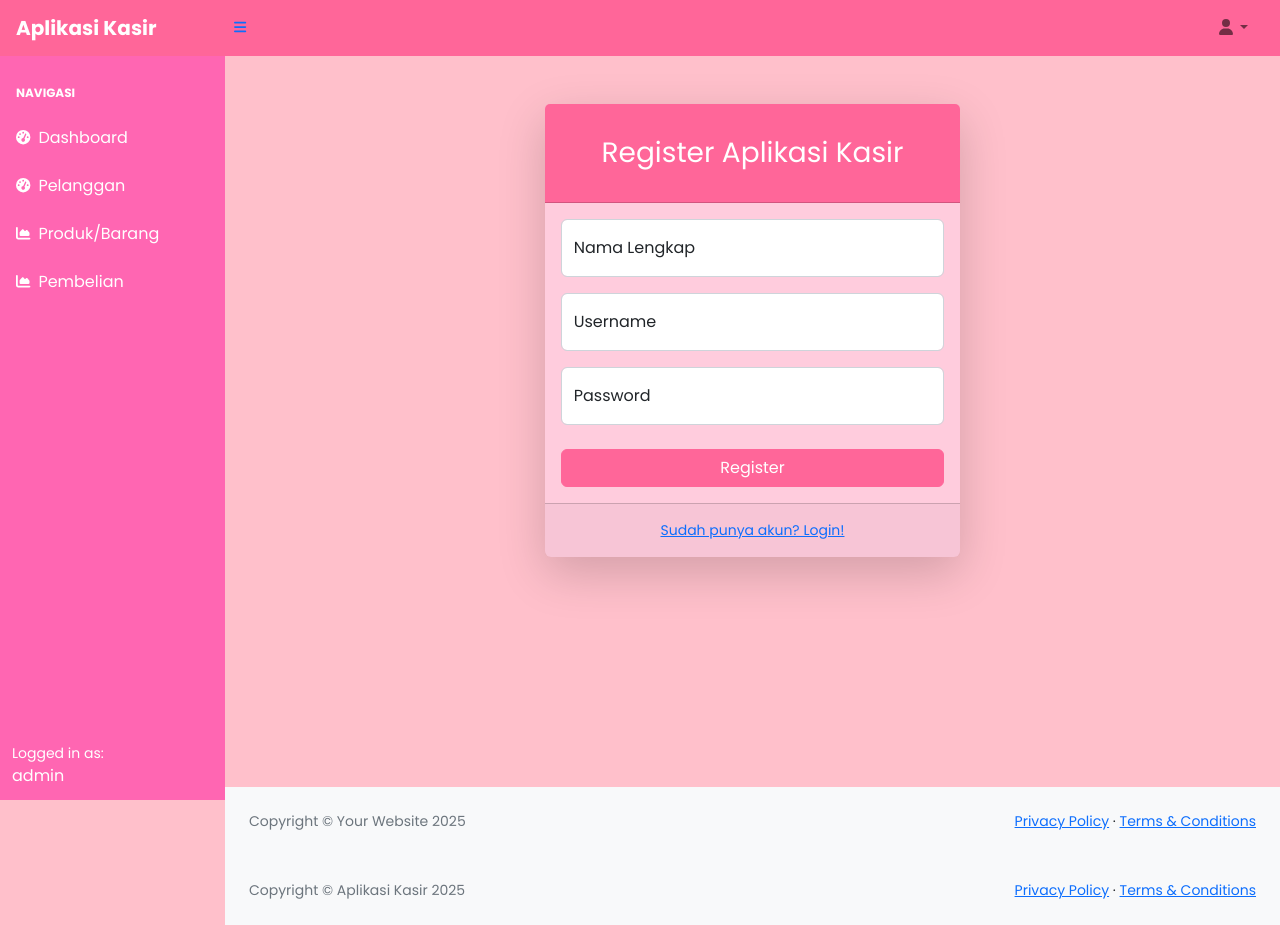
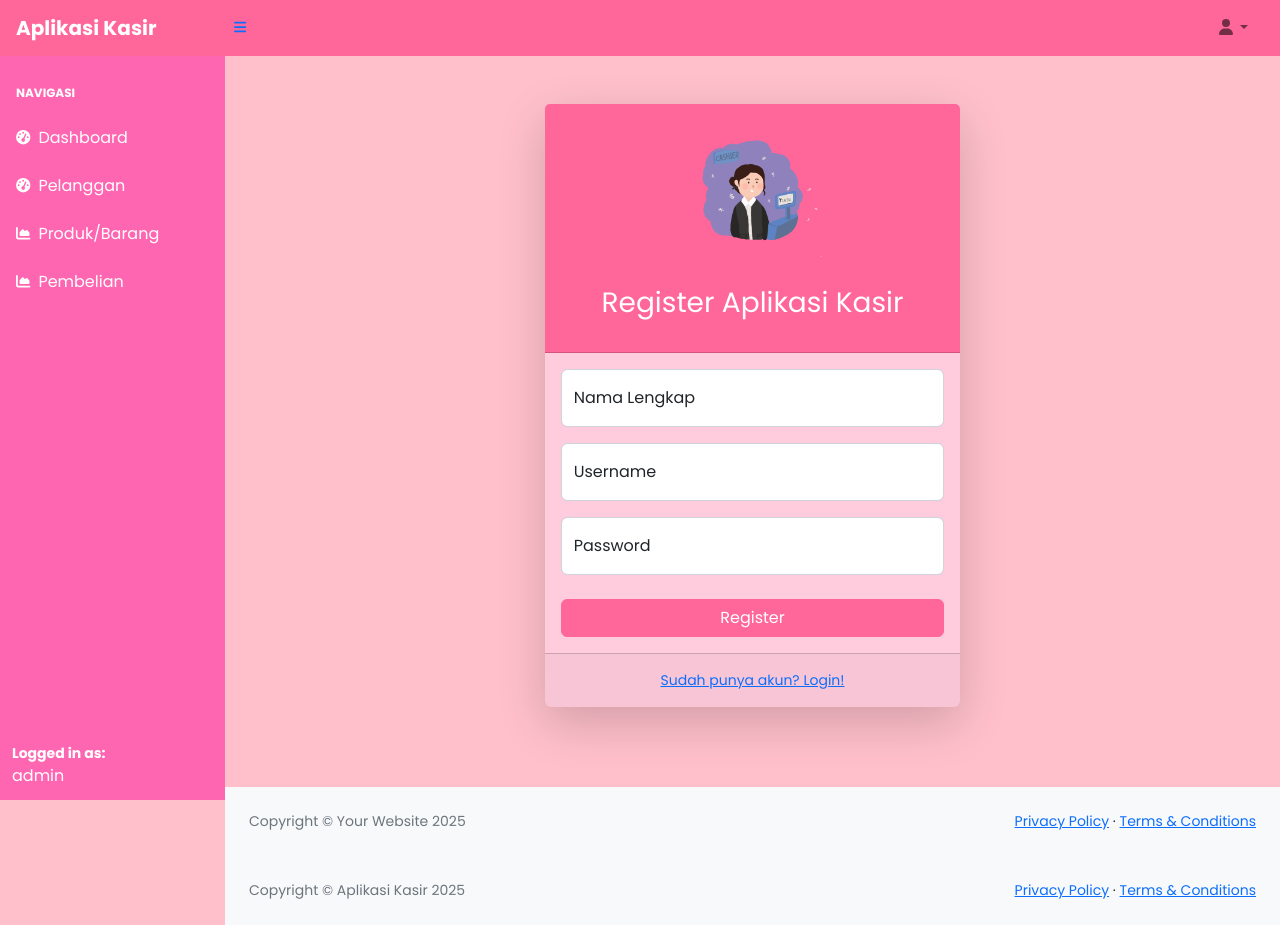
Before and after one commit to charitacahaya/ukk_kasir_charita, a PHP site: page /index.php?page=register in a window 1280 px wide. Run offline with PHP 8.4, Linux system fonts and the light colour scheme; a user stored in the database is signed in; some libraries are stand-ins or nearby versions.

Commit message:
Add files via upload

```diff
--- a/index.php
+++ b/index.php
@@ -29,6 +29,11 @@ if (!isset($_SESSION['user'])) {
         .nav-link {
             font-family: 'Poppins', sans-serif !important;
         }
+
+        .bold-text {
+            font-weight: bold;
+        }
+
     </style>
     <link href="https://cdn.jsdelivr.net/npm/simple-datatables@7.1.2/dist/style.min.css" rel="stylesheet" />
     <link href="css/styles.css" rel="stylesheet" />
@@ -94,7 +99,7 @@ if (!isset($_SESSION['user'])) {
                     </div>
                 </div>
                 <div class="sb-sidenav-footer" style="color: white;">
-                    <div class="small">Logged in as:</div>
+                    <div class="small bold-text">Logged in as:</div>
                     <?php echo $_SESSION['user']['nama']; ?>
                 </div>
 
--- a/produk.php
+++ b/produk.php
@@ -15,6 +15,7 @@
         <table class="table table-bordered text-center" style="background-color: #ffe6f2; color: black;">
             <thead class="text-white" style="background-color: #ff66b2;">
                 <tr>
+                    <th>No</th> <!-- Tambahkan kolom No -->
                     <th>Nama Produk</th>
                     <th>Harga</th>
                     <th>Stok</th>
@@ -24,9 +25,11 @@
             <tbody>
                 <?php
                 $query = mysqli_query($koneksi, "SELECT * FROM produk");
+                $no = 1; // Inisialisasi nomor urut
                 while ($data = mysqli_fetch_array($query)) {
                 ?>
                     <tr>
+                        <td><?php echo $no++; ?></td> <!-- Menampilkan nomor urut -->
                         <td><?php echo $data['nama_produk']; ?></td>
                         <td>Rp <?php echo number_format($data['harga'], 0, ',', '.'); ?></td>
                         <td><?php echo $data['stok']; ?></td>
--- a/register.php
+++ b/register.php
@@ -53,6 +53,14 @@ if (isset($_POST['username'])) {
                 background-color: #ff3366 !important; /* Warna lebih gelap saat hover */
                 border-color: #ff3366 !important;
             }
+
+            .logo {
+                width: 150px;  /* Atur lebar */
+                height: auto;   /* Menjaga aspek rasio */
+                display: block;
+                margin: 0 auto; /* Pusatkan gambar */
+            }
+
         </style>
 
     <div id="layoutAuthentication">
@@ -63,6 +71,7 @@ if (isset($_POST['username'])) {
                         <div class="col-lg-5">
                             <div class="card shadow-lg border-0 rounded-lg mt-5">
                                 <div class="card-header text-center">
+                                    <img src="assets/img/cashier.png" alt="Logo Aplikasi" class="logo">
                                     <h3 class="font-weight-light my-4">Register Aplikasi Kasir</h3>
                                 </div>
                                 <div class="card-body">
```
Also changed, not shown: login.php (+9 -0 lines).
